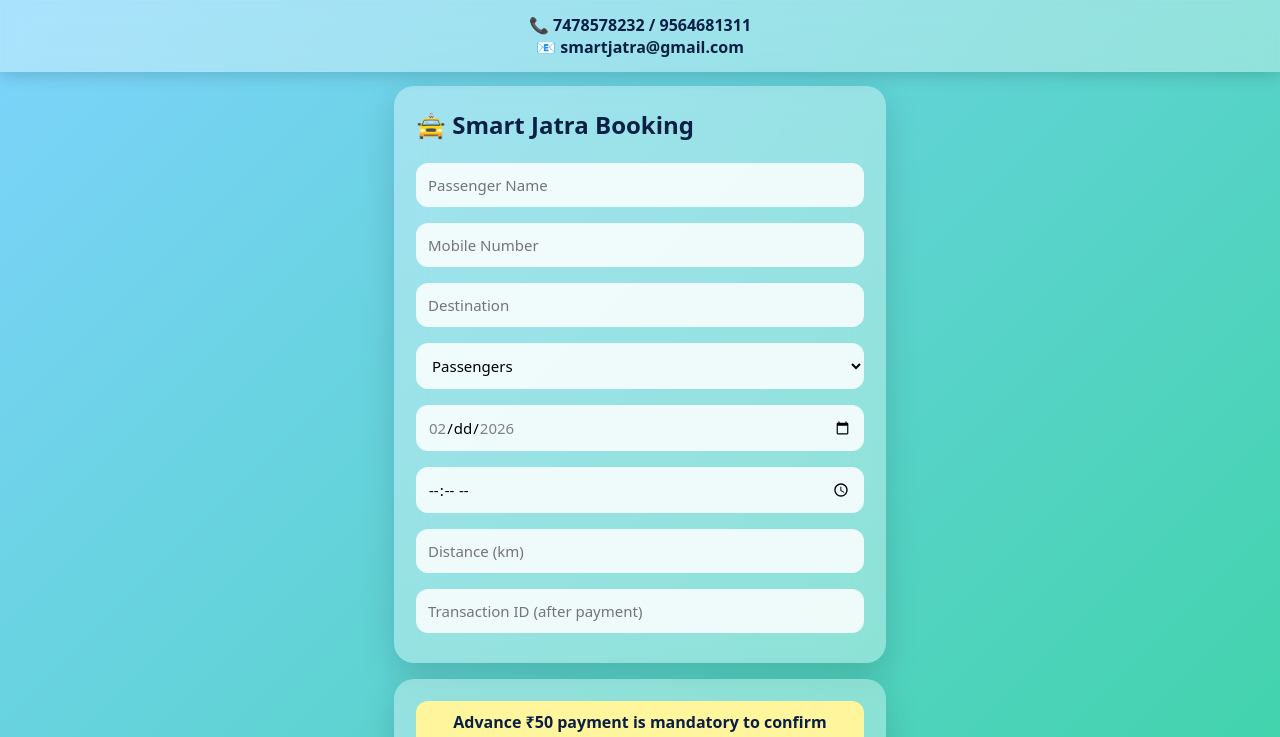
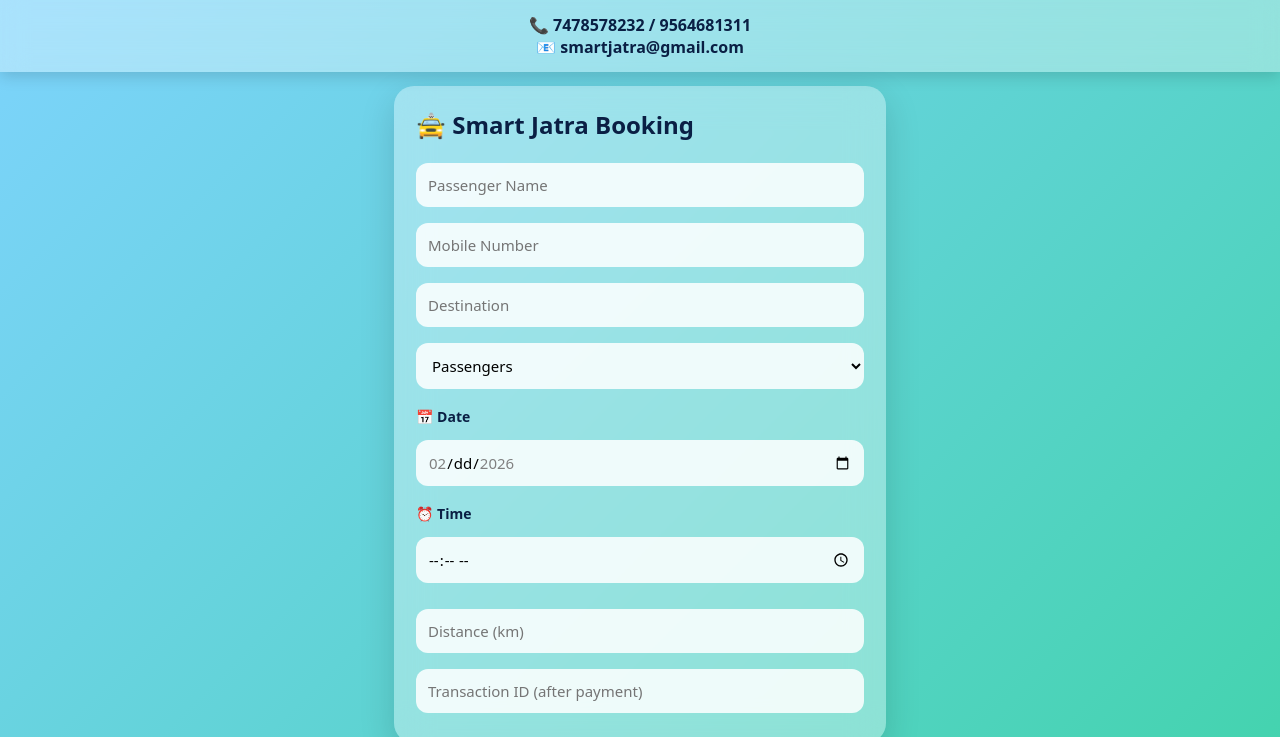
Before and after one commit to bauribishnu253-cyber/Durgapur-Smart-jatra-service-, a plain HTML site: page index.html in a window 1280 px wide. Shown: the top 737 px of the page. Drawn offline with Linux system fonts and the light colour scheme.

Commit message:
Update index.html

```diff
--- a/index.html
+++ b/index.html
@@ -120,6 +120,22 @@ footer{
   padding:18px;
   font-size:14px;
 }
+  /* ===== Date & Time field fix ===== */
+.field{
+  margin: 10px 0;
+}
+
+.field label{
+  display:block;
+  font-size:14px;
+  font-weight:600;
+  margin-bottom:6px;
+  color:#0a1f44;
+}
+
+.field input{
+  background:#ffffffd9;
+}
 </style>
 </head>
 <body>
@@ -152,9 +168,16 @@ required>
 <option>1</option><option>2</option>
 <option>3</option><option>4</option><option>5</option>
 </select>
+<div class="field">
+  <label for="date">📅 Date</label>
+  <input id="date" type="date" required>
+</div>
 
-<input id="date" type="date" required>
-<input id="time" type="time" required>
+<div class="field">
+  <label for="time">⏰ Time</label>
+  <input id="time" type="time" required>
+</div>
+
 
 <input id="distance" type="number" step="0.1" placeholder="Distance (km)" required>
 
```
